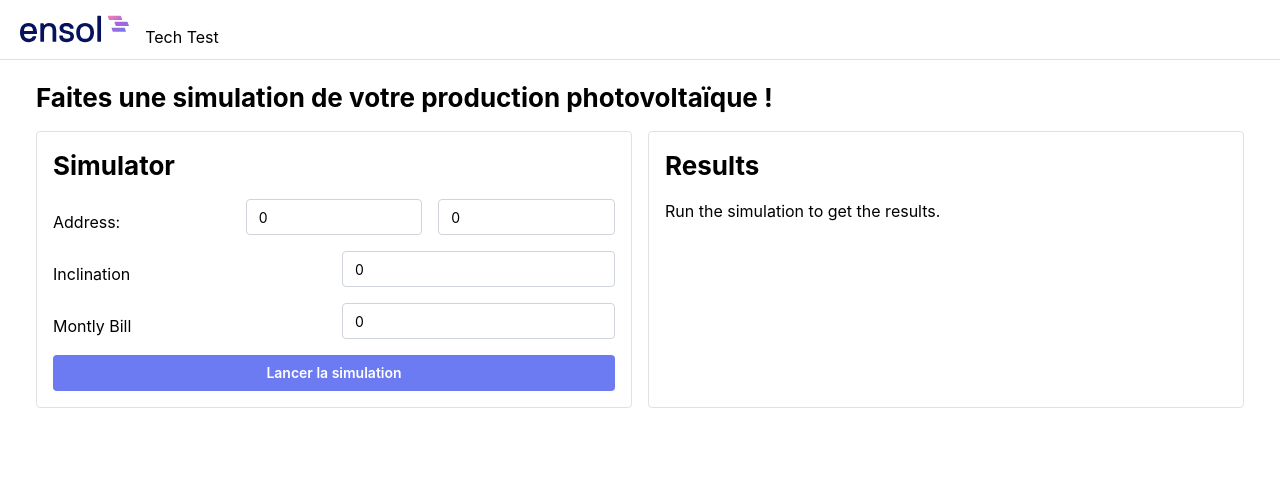
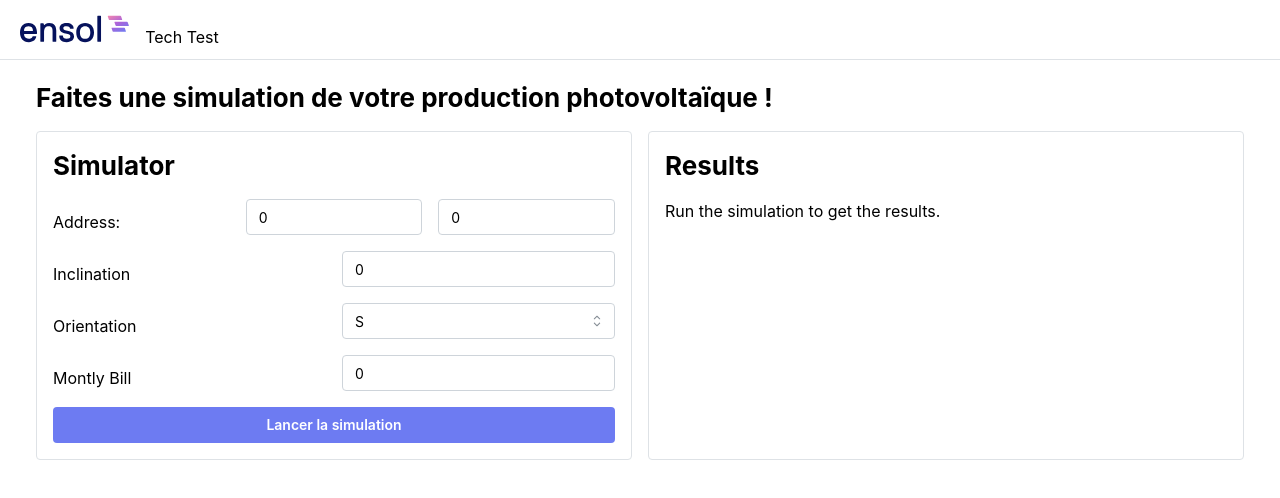
Before and after one commit to goensol/technical-test, a React (Vite) app in the folder packages/frontend/: page / in a window 1280 px wide. Shown: the top 498 px of the page. Built offline with nearby package versions, Linux system fonts and the light colour scheme.

Commit message:
add orientation to form

```diff
--- a/packages/frontend/src/components/Form.tsx
+++ b/packages/frontend/src/components/Form.tsx
@@ -1,6 +1,6 @@
 import { getSimulation } from '@ensol-test/frontend/queries/simulation';
-import { SimulationResponse } from '@ensol-test/types/simulations';
-import { Button, Card, Group, Text, Stack, TextInput, Title, NumberInput } from '@mantine/core';
+import { Orientation, SimulationResponse } from '@ensol-test/types/simulations';
+import { Button, Card, Group, Text, Stack, Title, NumberInput, Select } from '@mantine/core';
 import { useState } from 'react';
 
 type Props = {
@@ -12,6 +12,7 @@ export const Form = ({ onSubmit }: Props) => {
   const [longitude, setLongitude] = useState<number>(0);
   const [inclination, setInclination] = useState<number>(0);
   const [monthlyBill, setMonthlyBill] = useState<number>(0);
+  const [orientation, setOrientation] = useState<Orientation>('S');
   return (
     <Card withBorder h="100%">
       <Stack>
@@ -45,6 +46,16 @@ export const Form = ({ onSubmit }: Props) => {
           />
         </Group>
         <Group grow align='flex-end'>
+          <Text>Orientation</Text>
+          <Select
+            placeholder="Select orientation"
+            data={['S', 'E', 'W', 'SE', 'SW']}
+            value={orientation}
+            onChange={(event) => setOrientation(event as Orientation)}
+            required
+          />
+        </Group>
+        <Group grow align='flex-end'>
           <Text>Montly Bill</Text>
           <NumberInput
             placeholder='200€'
@@ -56,7 +67,7 @@ export const Form = ({ onSubmit }: Props) => {
         </Group>
       </Stack>
       <Button mt="16" onClick={
-          async () => onSubmit(await getSimulation({ latitude, longitude, inclination, monthlyBill }))
+          async () => onSubmit(await getSimulation({ latitude, longitude, inclination, orientation, monthlyBill }))
           }>
         Lancer la simulation
       </Button>
```
Also changed, not shown: 1 other file (tests, documents, lock files or other folders).
